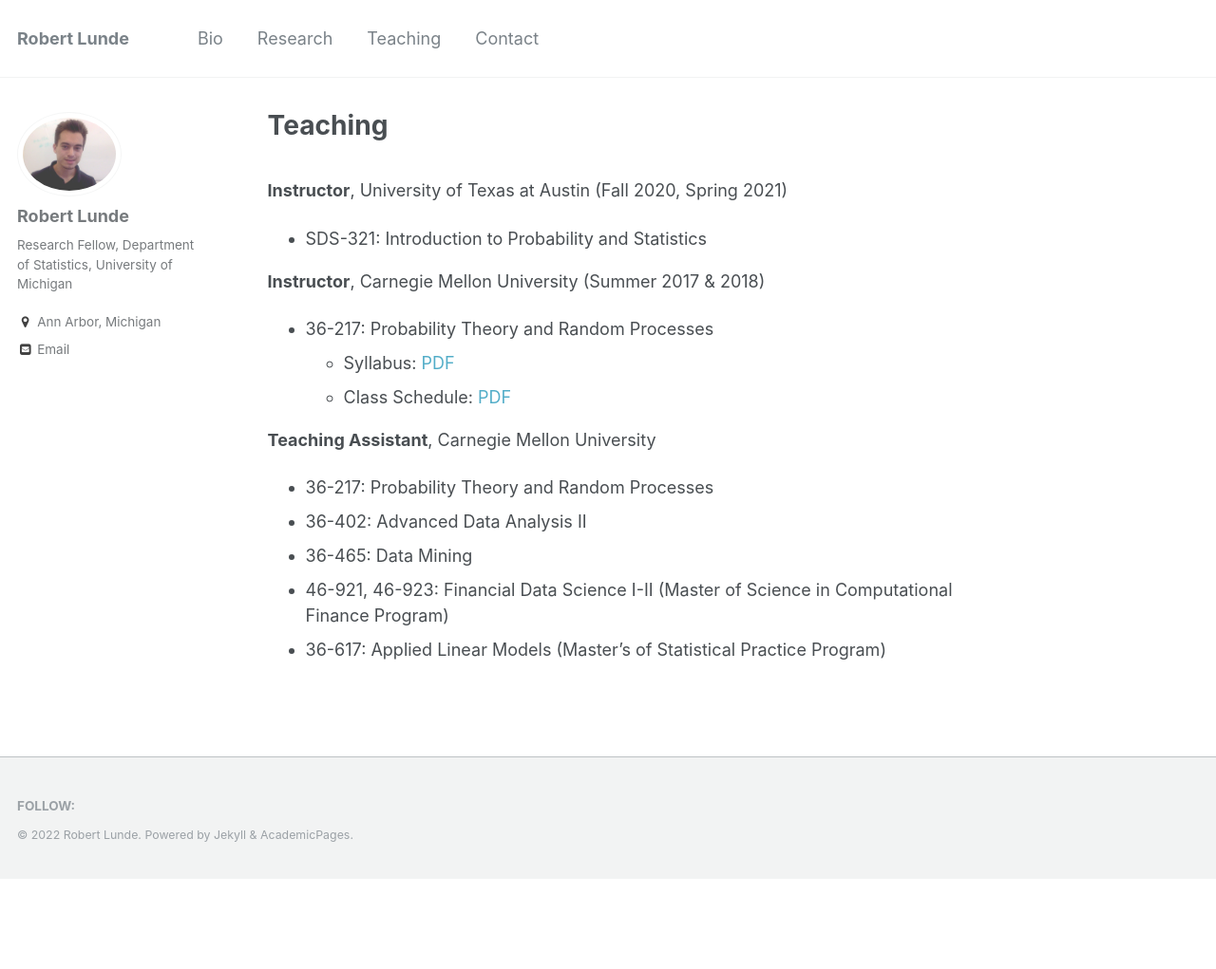
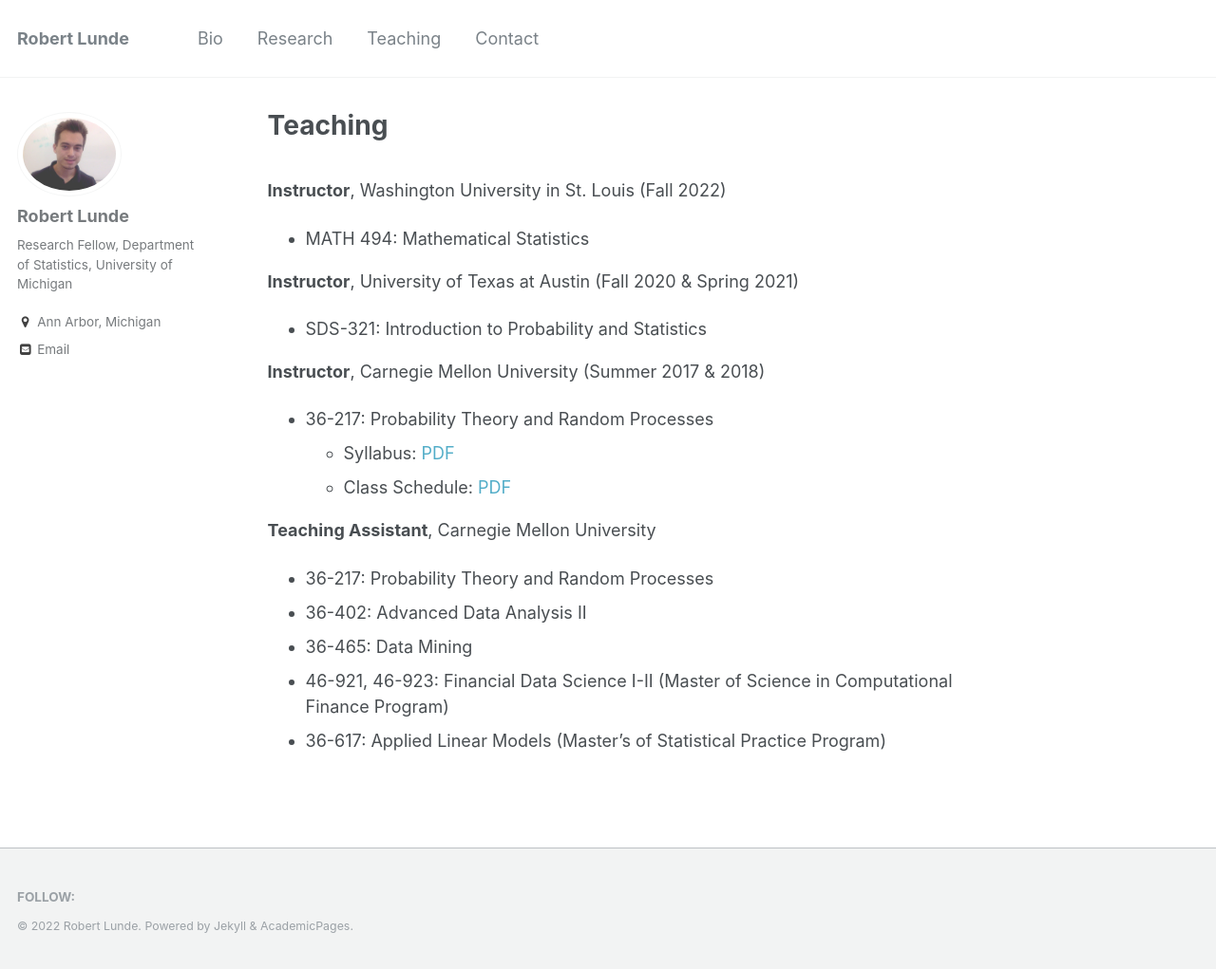
Before and after one commit to rslunde/rslunde.github.io, a Jekyll site: the page built from _pages/teaching.md, in a window 1280 px wide. Shown: the whole page at 95% size. Built offline with Jekyll 4.4.1, drawn with Linux system fonts in a browser that asks for light colours; before the commit the page ends 926 px from its top, so only the background shows below that.

Commit message:
Update teaching.md

```diff
--- a/_pages/teaching.md
+++ b/_pages/teaching.md
@@ -4,7 +4,10 @@
 author_profile: true
 ---
 <br>
-<b>Instructor</b>, University of Texas at Austin (Fall 2020, Spring 2021)
+<b>Instructor</b>, Washington University in St. Louis (Fall 2022)
+* MATH 494: Mathematical Statistics
+
+<b>Instructor</b>, University of Texas at Austin (Fall 2020 & Spring 2021)
 * SDS-321: Introduction to Probability and Statistics
 
 <b>Instructor</b>, Carnegie Mellon University (Summer 2017 & 2018)
```
